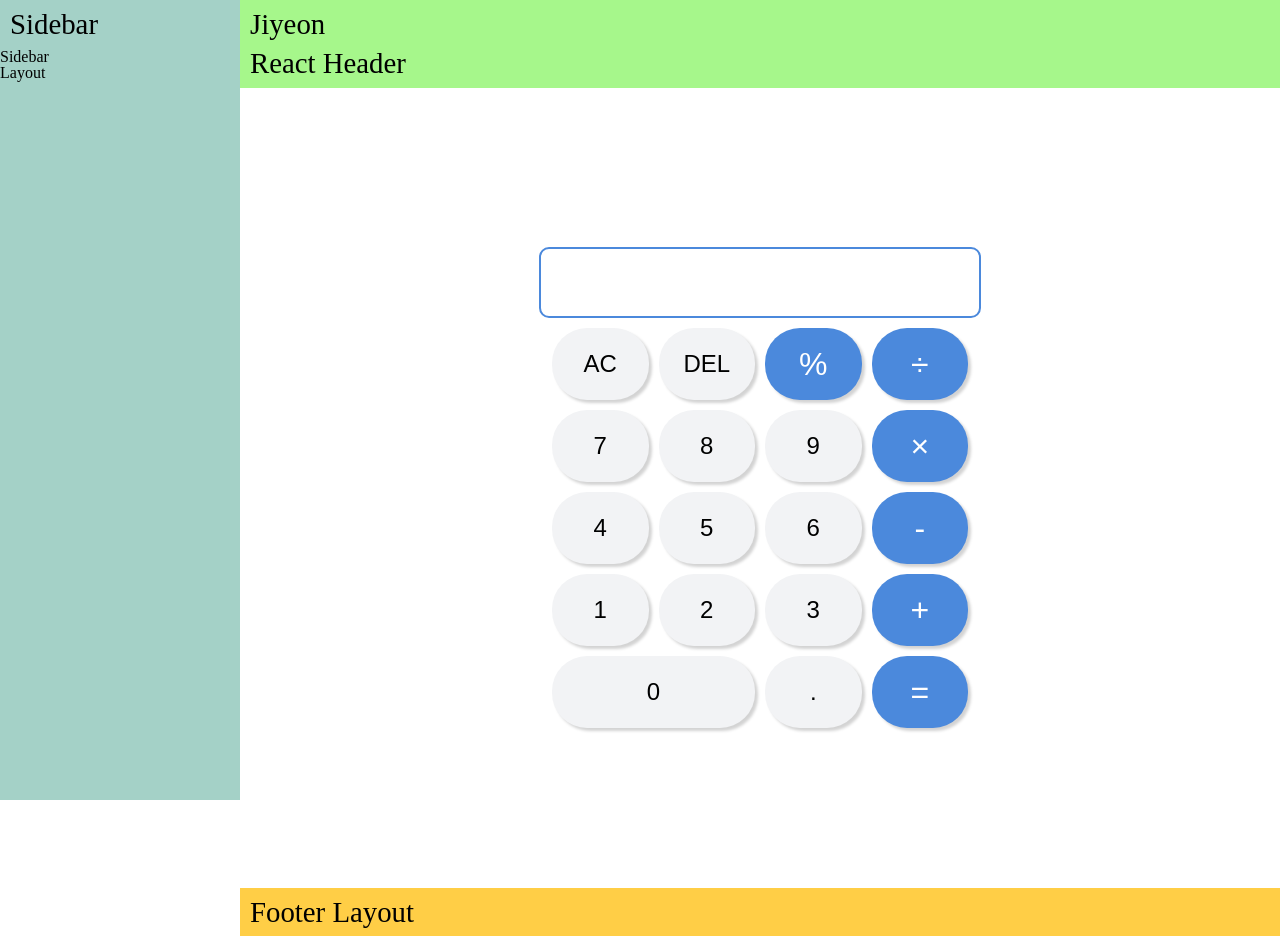
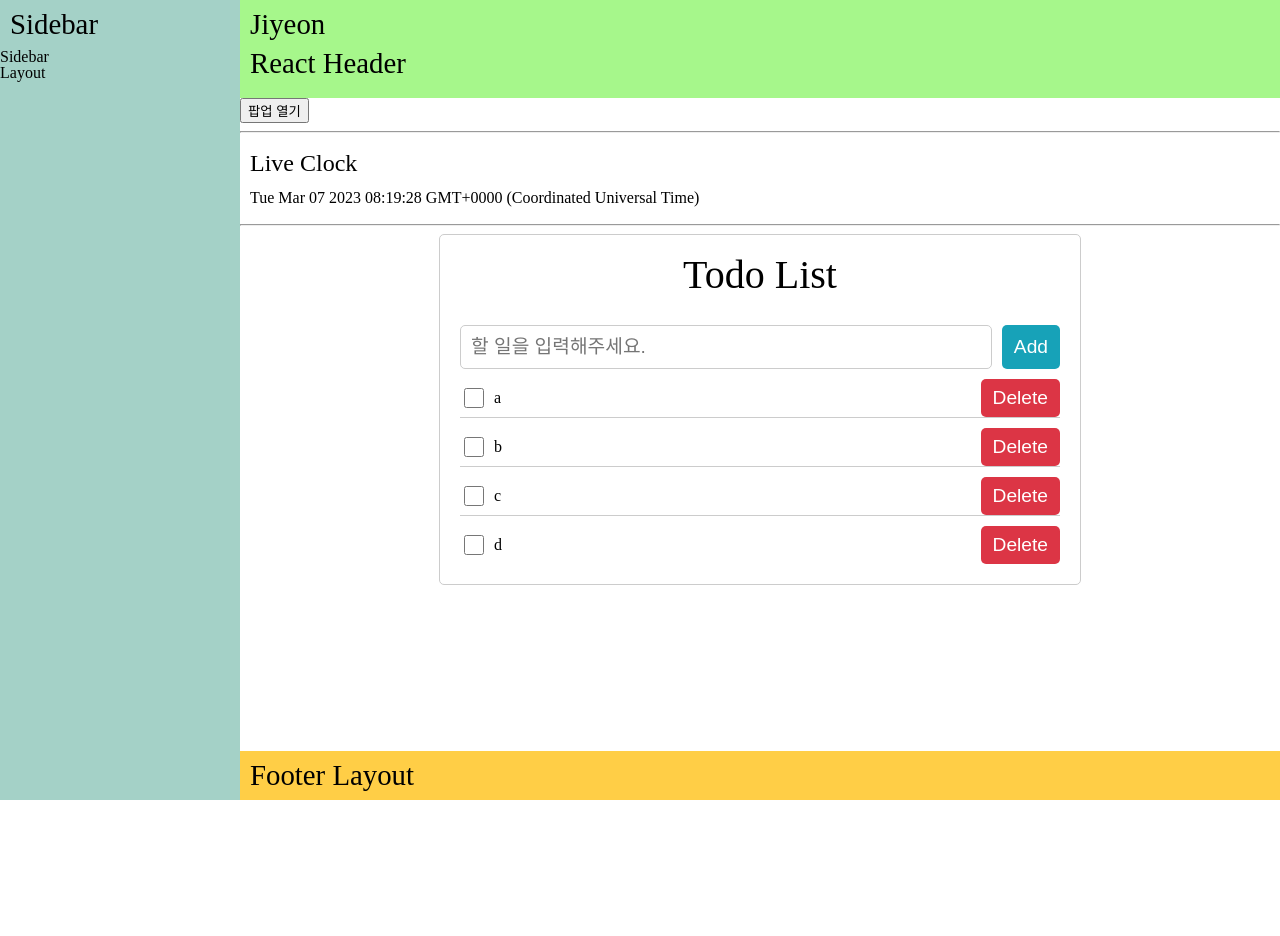
Before and after one commit to JiyeonChoi97/React-Study, a React (Create React App) app: page / in a window 1280 px wide. After the commit the page ends 800 px from the top, so only its background shows below. Built offline with nearby package versions, Linux system fonts and the light colour scheme; a web font is replaced by a local one.

Commit message:
조건부 렌더링 & 반복문 활용

```diff
--- a/src/components/Counter.tsx
+++ b/src/components/Counter.tsx
@@ -25,7 +25,7 @@ function Counter() {
 
     // event
     const onIncrease = () => {
-        // 3번 호출해도 한번만 적용(read-only 사용 지양)
+        // 3번 호출해도 한번만 적용(read-only, 사용 지양)
         // setCount(count + 1);
         // setCount(count + 1);
         // setCount(count + 1);
--- /dev/null
+++ b/src/components/LiveClock.tsx
@@ -0,0 +1,43 @@
+import { useState, useEffect } from "react";
+import styled from "styled-components";
+
+const Wrap = styled.div`
+    padding: 10px;
+    h1 {
+        font-size: 1.5em;
+        margin-bottom: 15px;
+    }
+`;
+
+/**
+ * @description 시계
+ */
+function LiveClock() {
+    // state
+    const [currentTime, setCurrentTime] = useState<Date>(new Date());
+
+    // useEffect : 특정 조건을 주시하고 있다가 값이 바뀌면 리렌더링 해주는 hook
+    // 두번째 배열에 빈 배열 입력 시, 최초 렌더링에만 실행 (javascript 상의 onLoad 함수와 같음)
+    // 두번째 배열에 특정 변수 입력 시, 해당 변수 변경 시에 실행 (hook을 사용하는 변수를 넣는걸 권장, 일반 변수 경우는 권장하지 않음)
+    // watch
+    useEffect(() => {
+        const timer = setTimeout(() => {
+            setCurrentTime(new Date());
+        }, 1000);
+
+        // clean-up : java 의 garbage collector 와 같은 역할, 해당 컴포넌트 렌더링 해제 시 자원 회수(해제)
+        return () => {
+            clearTimeout(timer);
+        };
+    }, [currentTime]);
+
+    // view
+    return (
+        <Wrap>
+            <h1>Live Clock</h1>
+            <div>{currentTime.toString()}</div>
+        </Wrap>
+    );
+}
+
+export default LiveClock;
--- /dev/null
+++ b/src/components/Popup.tsx
@@ -0,0 +1,91 @@
+import { useState } from "react";
+import styled from "styled-components";
+
+const Wrap = styled.div`
+    padding: 15px;
+`;
+
+const PopupContainer = styled.div`
+    position: fixed;
+    top: 0;
+    left: 0;
+    width: 100%;
+    height: 100%;
+    background-color: rgba(0, 0, 0, 0.5);
+    display: flex;
+    justify-content: center;
+    align-items: center;
+`;
+const PopupContent = styled.div`
+    overflow: hidden;
+    position: relative;
+    background-color: #fff;
+    width: 450px;
+    padding: 20px 20px 70px 20px;
+    border-radius: 8px;
+    font-size: 20px;
+    line-height: 26px;
+    text-align: center;
+    box-shadow: 0 2px 4px rgba(0, 0, 0, 0.3);
+    p {
+        padding: 30px 0 40px;
+        color: #575757;
+        white-space: pre-wrap;
+    }
+`;
+const CloseButton = styled.button`
+    position: absolute;
+    bottom: 0;
+    left: 0;
+    width: 100%;
+    height: 70px;
+    background-color: #e06348;
+    border: none;
+    font-size: 20px;
+    color: #fff;
+    cursor: pointer;
+`;
+
+type Props = {
+    content: string;
+    btnTitle: string;
+};
+
+/**
+ *@description 팝업 컴포넌트
+ */
+function Popup({ content, btnTitle }: Props) {
+    //state
+    const [isOpen, setIsOpen] = useState<boolean>(false);
+
+    // event
+    const onClose = () => {
+        setIsOpen(false);
+    };
+    const onOpen = () => {
+        setIsOpen(true);
+    };
+
+    // view
+    return (
+        <>
+            <button onClick={onOpen}>팝업 열기</button>
+            {/* falsy 하다 : https://developer.mozilla.org/ko/docs/Glossary/Falsy */}
+            {/* 삼항 연산자로도 가능하나 && 연산자 사용하는 것을 권장(코드 복잡도 줄이려면) */}
+            {isOpen && (
+                <Wrap>
+                    <PopupContainer>
+                        <PopupContent>
+                            <p>{content}</p>
+                            <CloseButton onClick={onClose}>
+                                {btnTitle}
+                            </CloseButton>
+                        </PopupContent>
+                    </PopupContainer>
+                </Wrap>
+            )}
+        </>
+    );
+}
+
+export default Popup;
--- /dev/null
+++ b/src/components/ToDoList.tsx
@@ -0,0 +1,145 @@
+import { useState, ChangeEvent } from "react";
+import styled from "styled-components";
+
+const InputArea = styled.div`
+    display: flex;
+`;
+
+const Wrapper = styled.div`
+    max-width: 600px;
+    margin: 0 auto;
+    padding: 20px;
+    border: 1px solid #ccc;
+    border-radius: 5px;
+`;
+
+const Title = styled.h1`
+    font-size: 2.5rem;
+    text-align: center;
+    margin-bottom: 30px;
+`;
+
+const TodoItems = styled.ul`
+    list-style: none;
+    margin: 0;
+    padding: 0;
+`;
+
+const TodoItem = styled.li`
+    display: flex;
+    align-items: center;
+    justify-content: space-between;
+    margin-top: 10px;
+    border-bottom: 1px solid #ccc;
+    &:last-child {
+        border-bottom: none;
+    }
+`;
+
+const Checkbox = styled.input.attrs({ type: "checkbox" })`
+    margin-right: 10px;
+    height: 20px;
+    width: 20px;
+`;
+
+const Flex = styled.div`
+    display: flex;
+    align-items: center;
+`;
+
+const Task = styled.span<{ completed: boolean }>`
+    text-decoration: ${(props) => (props.completed ? "line-through" : "none")};
+`;
+
+const Button = styled.button`
+    padding: 8px 12px;
+    border: none;
+    border-radius: 5px;
+    font-size: 1.2rem;
+    cursor: pointer;
+    transition: all 0.2s;
+    &:hover {
+        opacity: 0.8;
+    }
+`;
+
+const AddButton = styled(Button)`
+    margin-left: 10px;
+    background-color: #17a2b8;
+    color: #fff;
+`;
+
+const DeleteButton = styled(Button)`
+    background-color: #dc3545;
+    color: #fff;
+`;
+
+const Input = styled.input`
+    width: 100%;
+    padding: 10px;
+    border: 1px solid #ccc;
+    border-radius: 5px;
+    font-size: 1.2rem;
+    &:focus {
+        outline: none;
+        border-color: #17a2b8;
+    }
+`;
+
+/**
+ * @description 할 일 목록
+ */
+function TodoList() {
+    // state
+    const [list, setList] = useState<string[]>(["a", "b", "c", "d"]);
+    const [inputValue, setInputValue] = useState<string>("");
+
+    // event
+    const onChange = (e: ChangeEvent<HTMLInputElement>) => {
+        const value = e.target.value;
+        setInputValue(value);
+    };
+    // concat 은 원본 배열을 유지하면서 추가만 해줌
+    // 불변성의 원리를 지키기 위해 push를 사용하면 안된다는데 제대로 못들음
+    const onAddTask = () => {
+        if (!inputValue) {
+            alert("할 일을 입력하세요.");
+            return;
+        }
+        setList((prevList) => prevList.concat(inputValue));
+        setInputValue("");
+    };
+
+    // view
+    return (
+        <Wrapper>
+            <Title>Todo List</Title>
+            {/* <form> */}
+            <InputArea>
+                <Input
+                    type="text"
+                    placeholder="할 일을 입력해주세요."
+                    value={inputValue}
+                    onChange={onChange}
+                />
+                <AddButton onClick={onAddTask}>Add</AddButton>
+            </InputArea>
+            {/* </form> */}
+            <TodoItems>
+                {list.map((item) => (
+                    <TodoItem>
+                        <Flex>
+                            <Checkbox />
+                            <Task completed={false}>{item}</Task>
+                        </Flex>
+                        <div>
+                            <DeleteButton>Delete</DeleteButton>
+                        </div>
+                    </TodoItem>
+                ))}
+            </TodoItems>
+        </Wrapper>
+    );
+}
+
+export default TodoList;
--- a/src/layout/Contents.tsx
+++ b/src/layout/Contents.tsx
@@ -8,6 +8,9 @@ import styled from "styled-components";
 import Counter from "@/components/Counter";
 import Input from "@/components/Input";
 import Calculator from "@/components/Calculator";
+import Popup from "@/components/Popup";
+import LiveClock from "@/components/LiveClock";
+import TodoList from "@/components/ToDoList";
 
 type Props = {
     title: string;
@@ -25,7 +28,12 @@ function Contents({ title, description }: Props) {
             {/* <h2>{description}</h2> */}
             {/* <Counter /> */}
             {/* <Input /> */}
-            <Calculator />
+            {/* <Calculator /> */}
+            <Popup content="팝업 내용" btnTitle="버튼 내용" />
+            <hr />
+            <LiveClock />
+            <hr />
+            <TodoList />
         </ContentsContainer>
     );
 }
```
